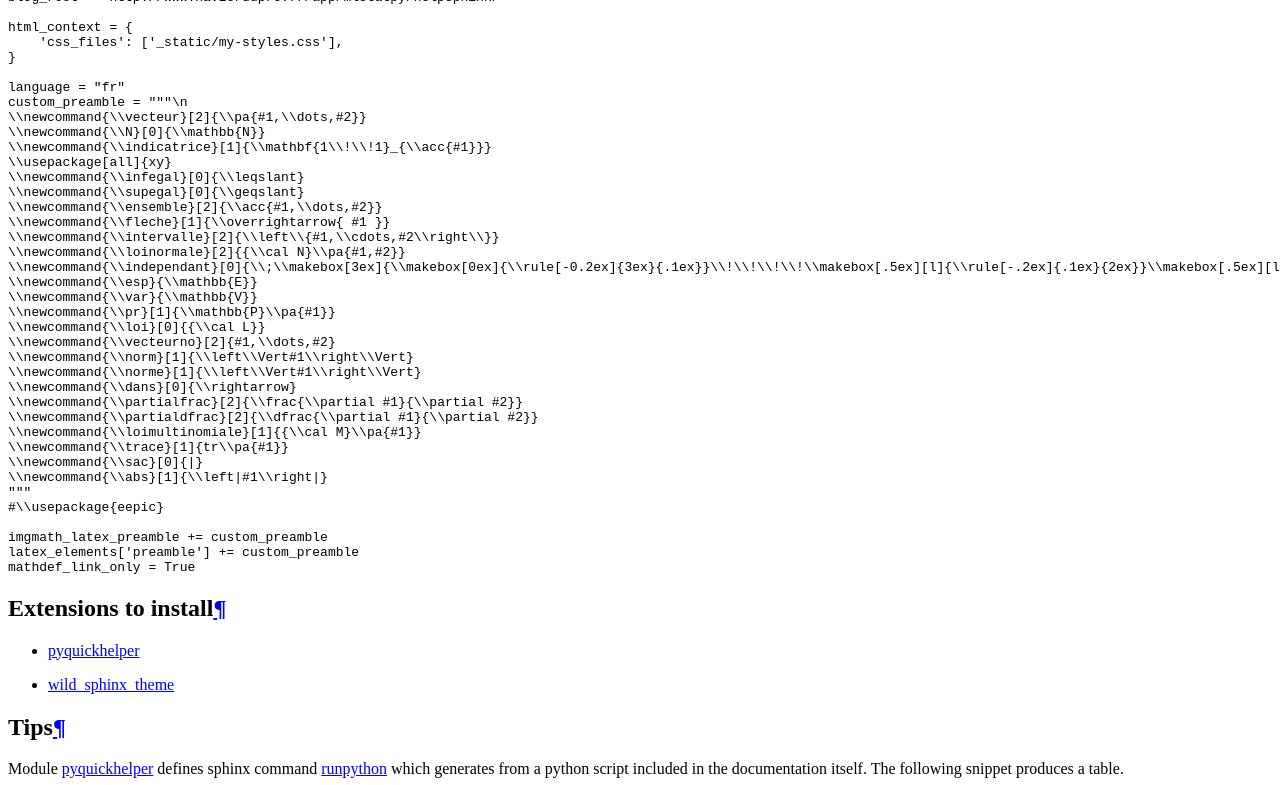
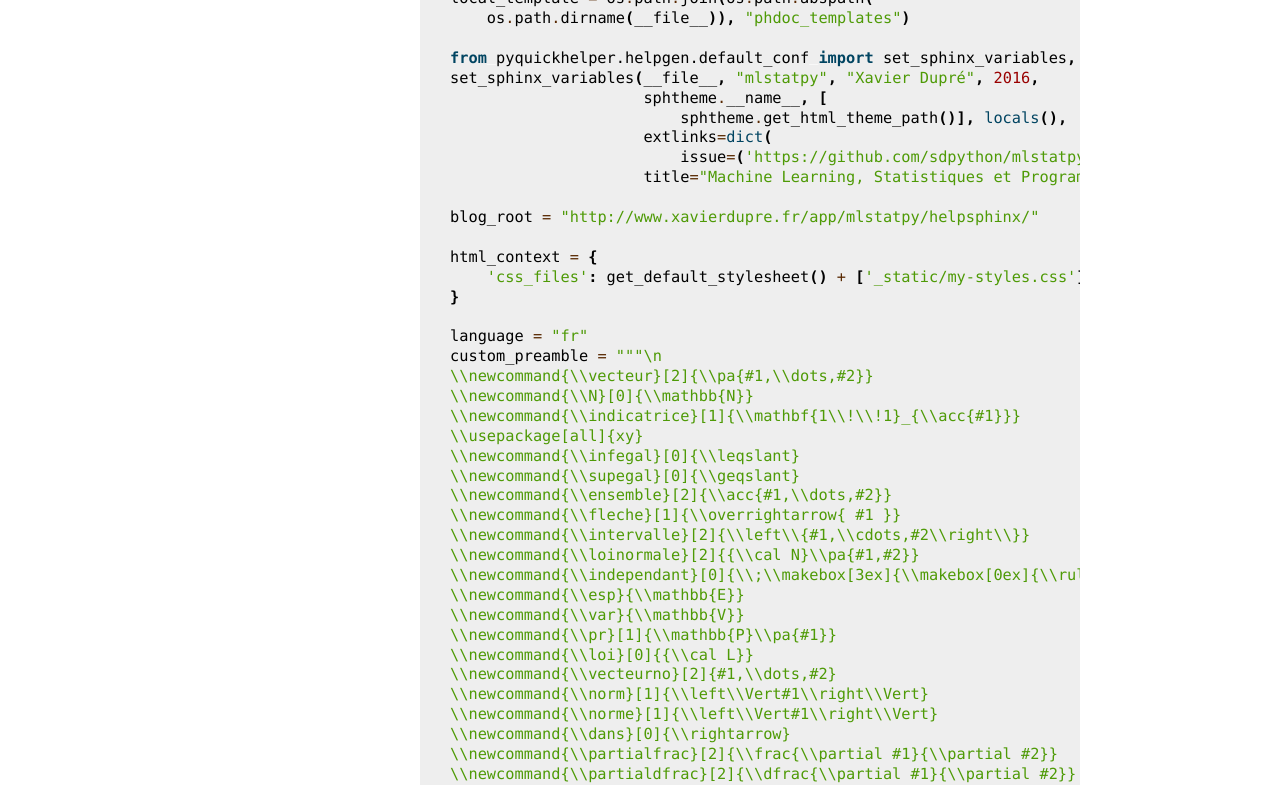
Before and after one commit to sdpython/mlstatpy, a Sphinx documentation site: the page built from _doc/sphinxdoc/source/generatedoc.rst, in a window 1280 px wide and 1400 px high, scrolled down 640 px. Shown: the top 785 px of the window. Built offline with Sphinx 7.4.7, drawn with Linux system fonts in a browser that asks for light colours; pages that are not in the unit, such as notebooks, are missing from menus; the version number is read from the project's files by our own code; some of the changed text lies outside the part shown.

Commit message:
documentation and styles

```diff
--- a/_doc/sphinxdoc/source/conf.py
+++ b/_doc/sphinxdoc/source/conf.py
@@ -23,7 +23,7 @@ sys.path.insert(
 local_template = os.path.join(os.path.abspath(
     os.path.dirname(__file__)), "phdoc_templates")
 
-from pyquickhelper.helpgen.default_conf import set_sphinx_variables
+from pyquickhelper.helpgen.default_conf import set_sphinx_variables, get_default_stylesheet
 set_sphinx_variables(__file__, "mlstatpy", "Xavier Dupré", 2016,
                      sphtheme.__name__, [
                          sphtheme.get_html_theme_path()], locals(),
@@ -34,7 +34,7 @@ set_sphinx_variables(__file__, "mlstatpy", "Xavier Dupré", 2016,
 blog_root = "http://www.xavierdupre.fr/app/mlstatpy/helpsphinx/"
 
 html_context = {
-    'css_files': ['_static/my-styles.css'],
+    'css_files': get_default_stylesheet() + ['_static/my-styles.css'],
 }
 
 language = "fr"
```
